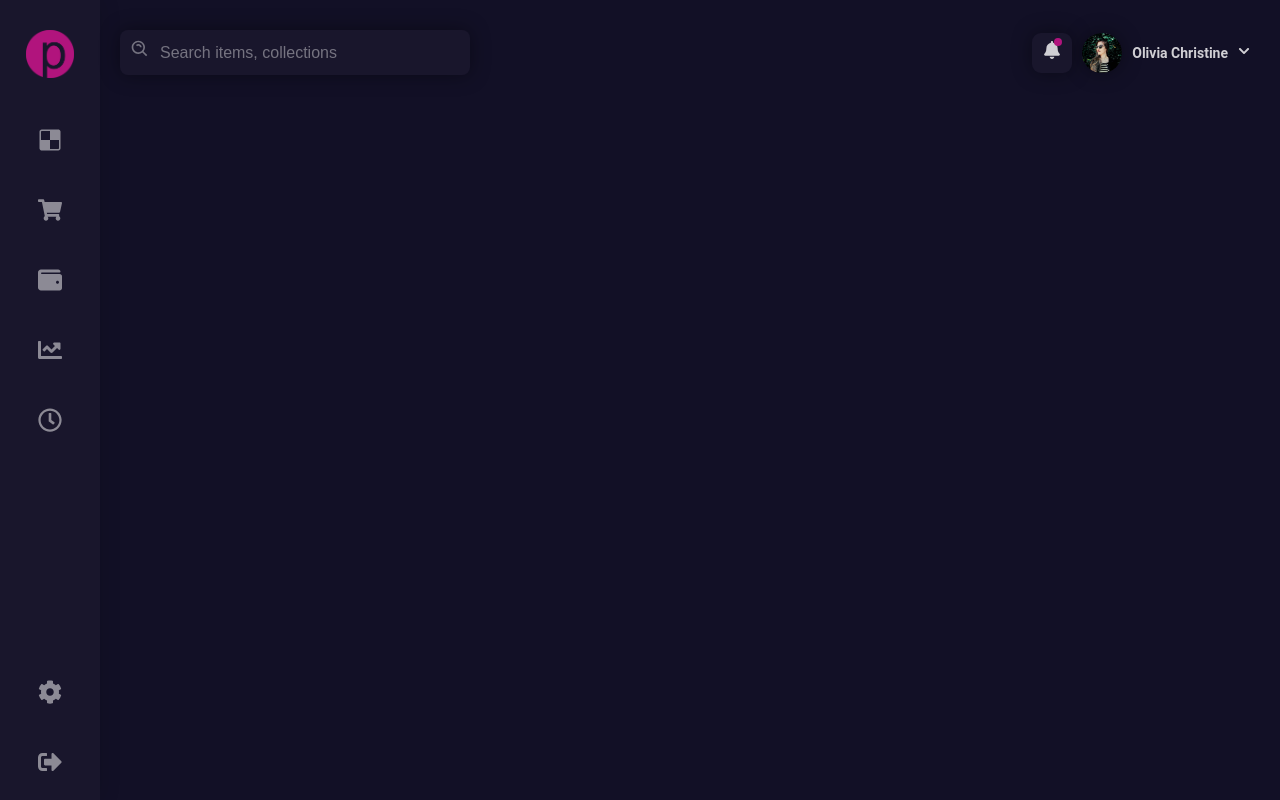
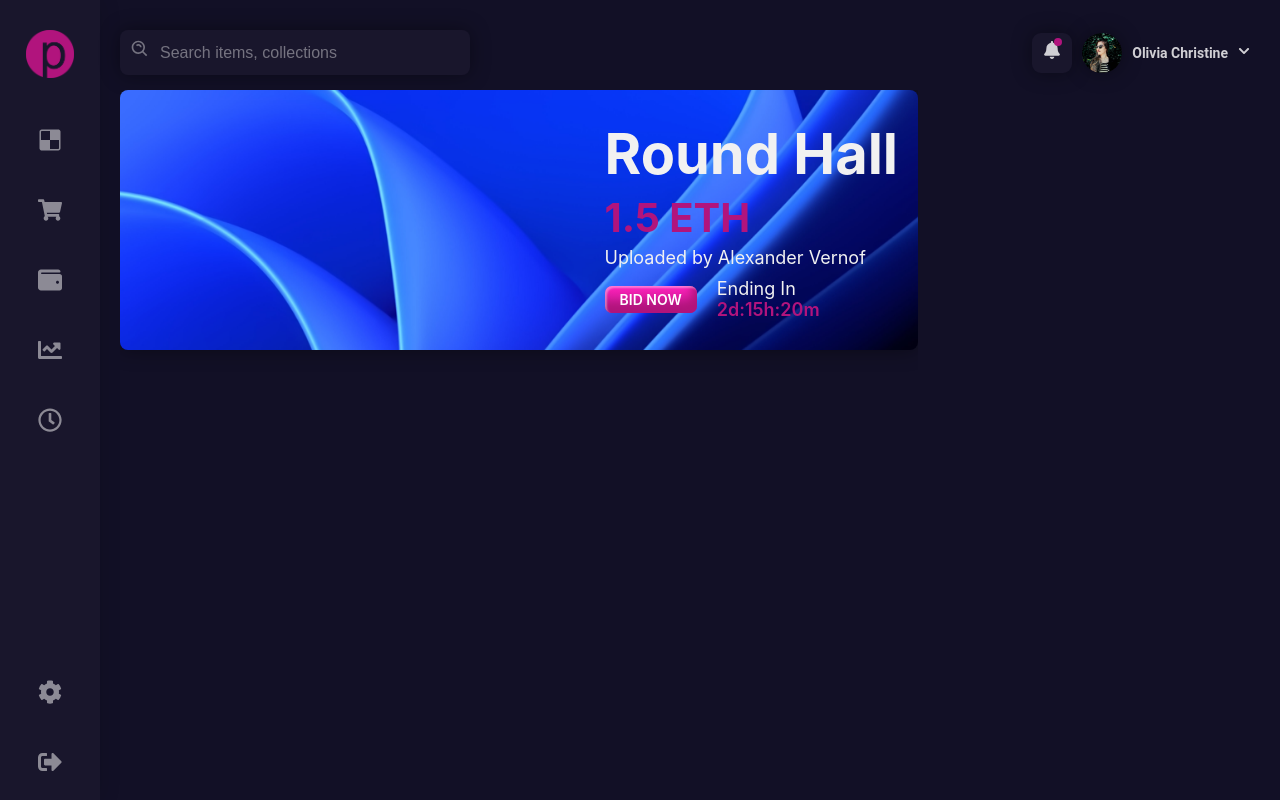
Before and after one commit to MarcoTheFrontEndGuy/marco-reactjs-01-dashboard-firebase, a React (Create React App) app: page / in a window 1280 px wide. Built offline with nearby package versions, Linux system fonts and the light colour scheme.

Commit message:
I worked this part on main branch and I created a new branch and I added, committed and saved in new branch

```diff
--- a/src/Components/Container.js
+++ b/src/Components/Container.js
@@ -1,11 +1,13 @@
 import React from 'react'
 import './Container.css'
+import MainContainer from './MainContainer'
 import TopContainer from './TopContainer'
 
 function Container() {
   return (
     <div className="container">
        <TopContainer />
+       <MainContainer />
     </div>
   )
 }
--- a/src/Components/MainContainer.css
+++ b/src/Components/MainContainer.css
@@ -0,0 +1,69 @@
+.mainContainer {
+   width: 100%;
+   height: calc(100% - 45px);
+   /* background-color: #444; */
+   display: flex;
+   padding-top: 15px;
+}
+
+.mainContainer .left {
+   width: 70%;
+   overflow-y: scroll;
+   transition: all 0.3s cubic-bezier(0.17, 0.81, 0.38, 1.39);
+}
+
+.mainContainer .left::-webkit-scrollbar {
+   display: none;
+}
+
+.mainContainer .left .banner {
+   height: 260px;
+   border-radius: .5em;
+   box-shadow: 0px 0px 20px rgba(0,0,0,0.4);
+   position: relative;
+}
+
+.mainContainer .left .banner .textContainer {
+   position: absolute;
+   right: 20px;
+   bottom: 20px;
+}
+
+
+.mainContainer .left .banner .textContainer h1 {
+   font-size: 3.5em;
+   color: #f1f1f1;
+   font-weight: 700;
+   margin: 5px 0;
+}
+
+.mainContainer .left .banner .textContainer h2 {
+   font-size: 2.5em;
+   color: #b1147d;
+   margin: 5px 0;
+}
+.mainContainer .left .banner .textContainer p {
+   color: #f1f1f1;
+   font-size: 18px;
+   margin: 5px 0;
+}
+
+.mainContainer .left .banner .textContainer .bid {
+   display: flex;
+   align-items: center;
+   margin: 5px 0;
+}
+
+.mainContainer .left .banner .textContainer .bid p {
+   margin-left: 10px;
+}
+
+.mainContainer .left .banner .textContainer .bid p span {
+   display: block;
+   color: #b1147d;
+   font-weight: 600;
+}
+
+.mainContainer .right {
+   width: 30%;
+}
--- a/src/Components/MainContainer.js
+++ b/src/Components/MainContainer.js
@@ -1,10 +1,30 @@
 import React from 'react'
 import './MainContainer.css'
+import Banner from '../img/1.jpg'
+
 
 function MainContainer() {
   return (
     <div className="mainContainer">
-
+       <div className="left">
+         <div className="banner" style={{
+            background: `url(${Banner})`,
+            backgroundRepeat: 'no-repeat',
+            backgroundPosition: 'center',
+            backgroundSize: 'cover',
+          }}>
+           <div className="textContainer">
+            <h1>Round Hall</h1>
+            <h2>1.5 ETH</h2>
+            <p>Uploaded by Alexander Vernof</p>
+            <div className="bid">
+              <a href="#" className="button1"> Bid Now </a>
+              <p>Ending In <span>2d:15h:20m</span></p>
+            </div>
+           </div>
+         </div>
+       </div>
+       <div className="right"></div>
     </div>
   )
 }
--- a/src/index.css
+++ b/src/index.css
@@ -17,3 +17,18 @@
   font-family: source-code-pro, Menlo, Monaco, Consolas, 'Courier New',
     monospace;
 }
+
+.button1 {
+  text-decoration: none;
+  font-size: 14px;
+  color: #fff;
+  font-weight: 600;
+  background-image: linear-gradient(#ff21bc, #b21783);
+  padding: 5px 15px;
+  border-radius: 0.5em;
+  text-transform: uppercase;
+  box-shadow: inset 2px 2px 2px rgba(255,255,255,0.4),
+  inset -5px -10px 10px #b1147b;
+  margin-right: 10px;
+  cursor: pointer;
+}
```
